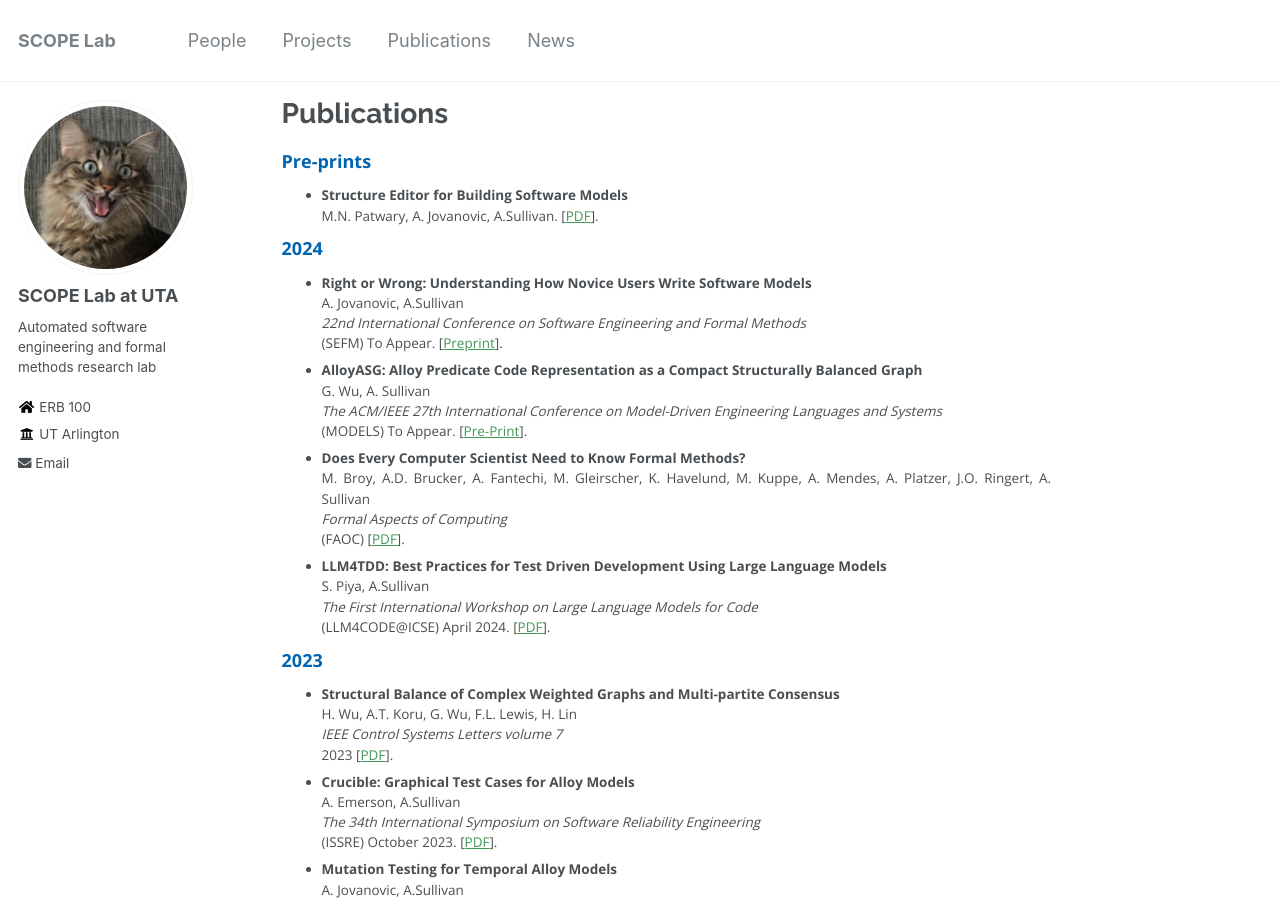
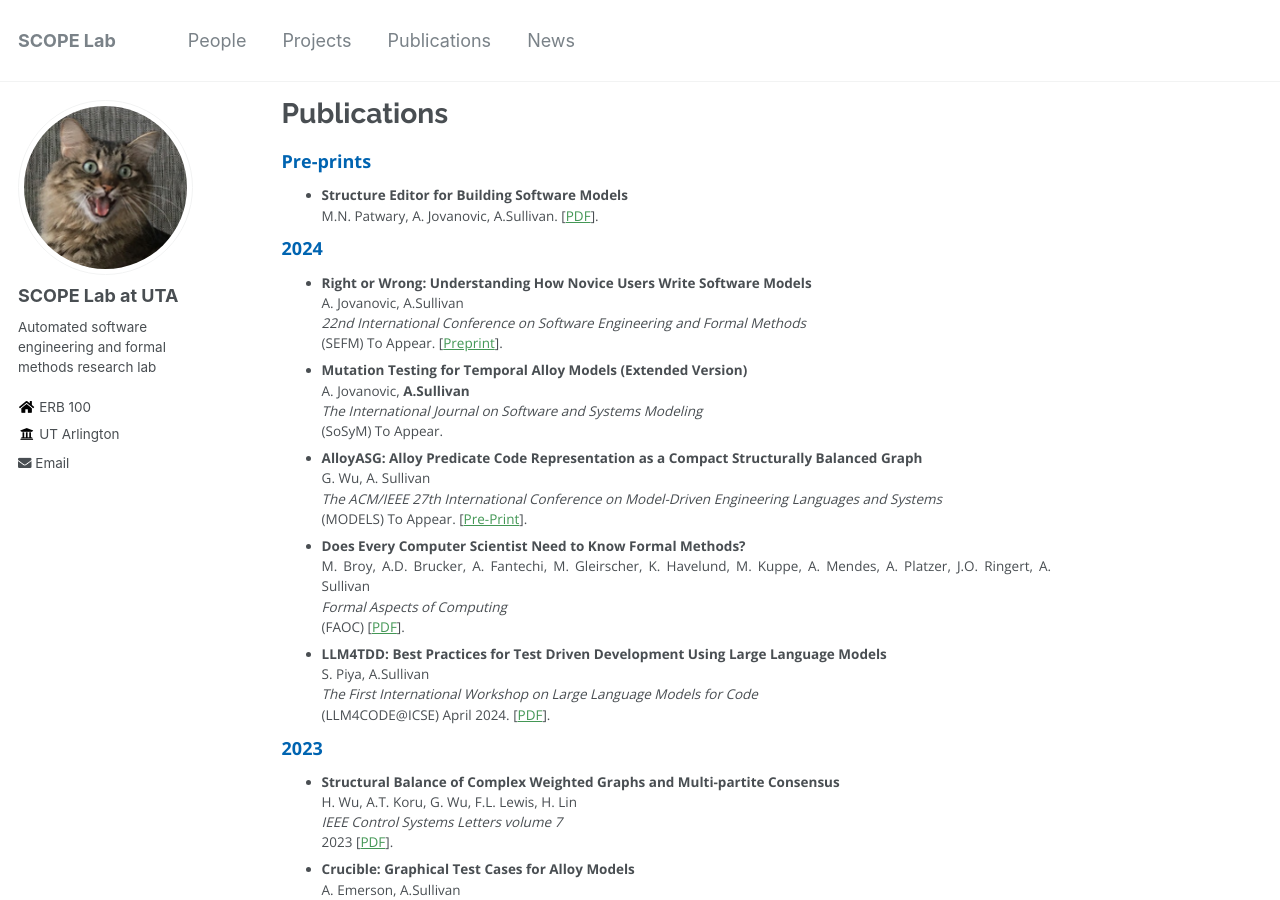
Before and after one commit to SCOPELabUTA/SCOPELabUTA.github.io, a Jekyll site: the page built from _pages/publications.md, in a window 1280 px wide and 900 px high. Built offline with Jekyll 4.4.1, drawn with Linux system fonts in a browser that asks for light colours.

Commit message:
Update publications.md

```diff
--- a/_pages/publications.md
+++ b/_pages/publications.md
@@ -14,6 +14,10 @@ M.N. Patwary, A. Jovanovic, A.Sullivan. \[[PDF](https://arxiv.org/pdf/2406.09524
 A. Jovanovic, A.Sullivan
 _22nd International Conference on Software Engineering and Formal Methods_
 (SEFM) To Appear. \[[Preprint](https://arxiv.org/pdf/2402.06624.pdf)\].
+* **Mutation Testing for Temporal Alloy Models (Extended Version)**
+A. Jovanovic, **A.Sullivan**
+_The International Journal on Software and Systems Modeling_
+(SoSyM) To Appear.
 * **AlloyASG: Alloy Predicate Code Representation as a Compact Structurally Balanced Graph**
 G. Wu, A. Sullivan
 _The ACM/IEEE 27th International Conference on Model-Driven Engineering Languages and Systems_
```
